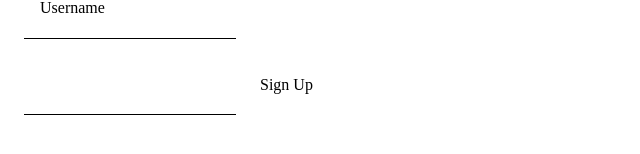
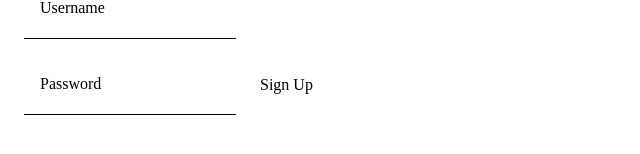
Before and after one commit to dvd2001/webtech2, an Angular app: page /registration in a window 1280 px wide. Shown: the part 240-394 px from the top of the page, without its empty margins (0-640 px from the left). Built offline with nearby package versions, Linux system fonts and the light colour scheme.

Commit message:
adding placholder text to the password field

```diff
--- a/src/app/components/registration-component/registration.component.html
+++ b/src/app/components/registration-component/registration.component.html
@@ -20,7 +20,7 @@
             <br>
 
             <mat-form-field>
-                <input matInput type="password" formControlName="password" required>
+                <input matInput type="password" placeholder="Password" formControlName="password" required>
             </mat-form-field>
 
             <button mat-raised-button class="submit" type="submit">Sign Up</button>
```
